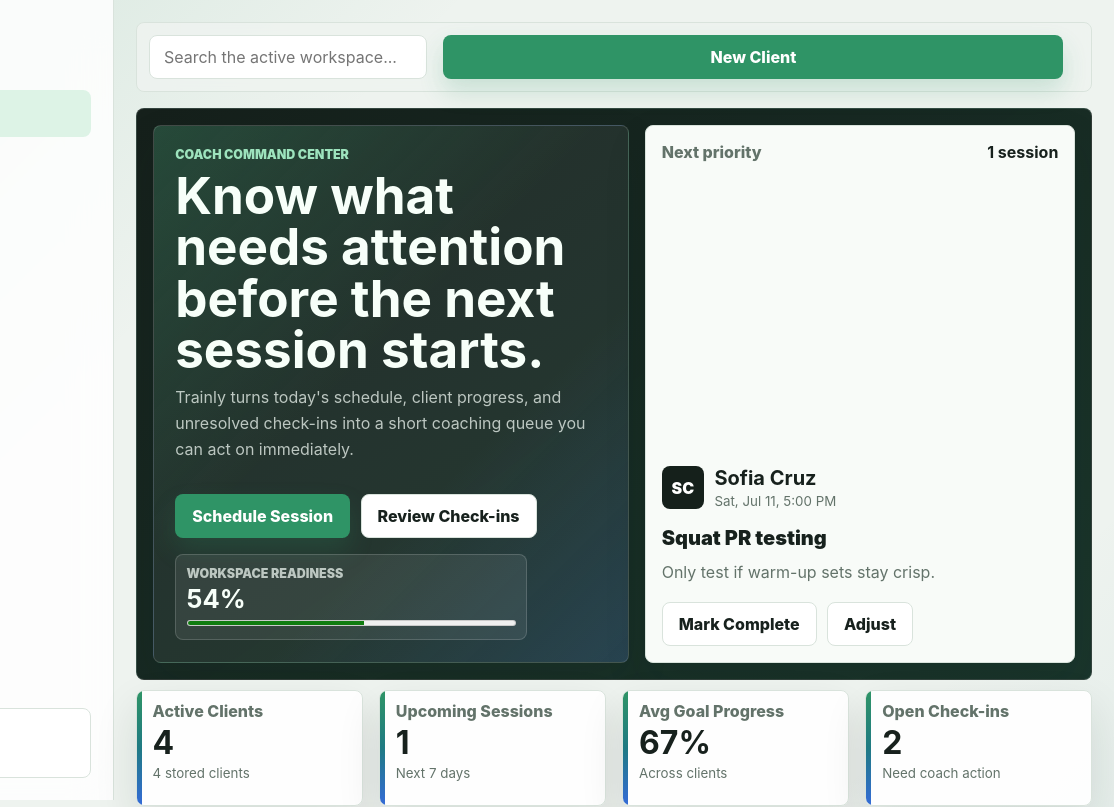
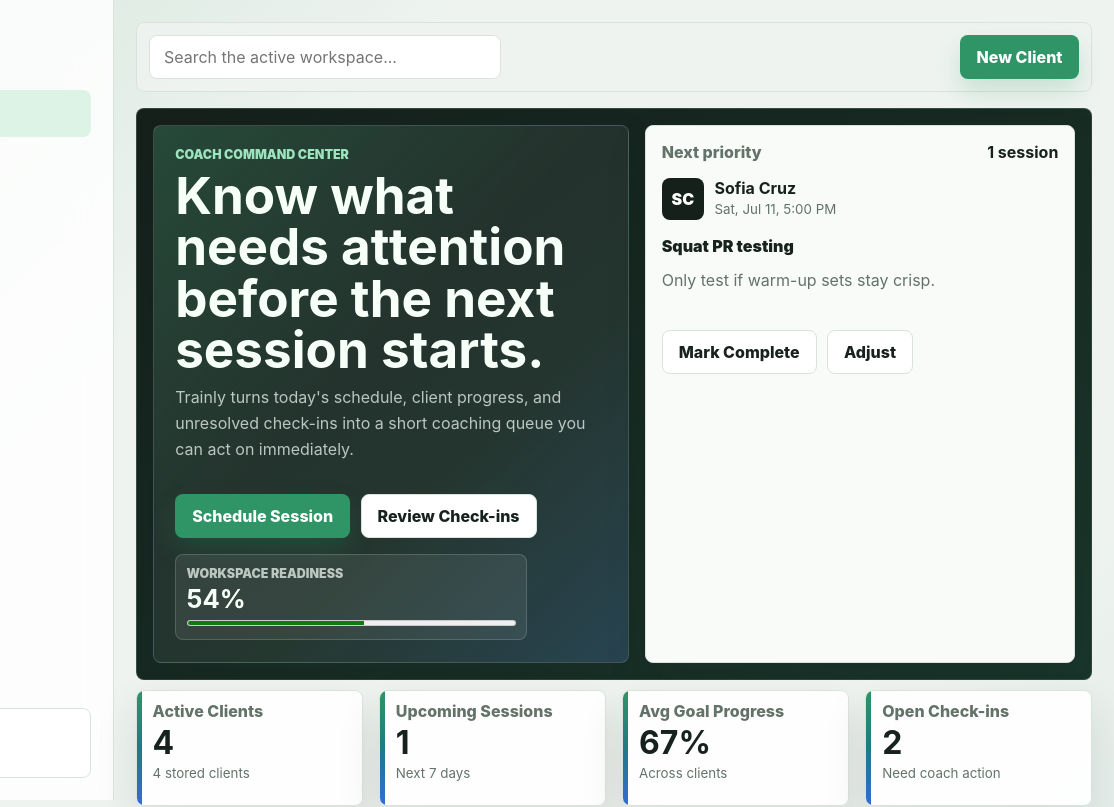
Before and after one commit to asapr4y/trainly, a website: page index.html in a window 1280 px wide. Shown: the top 807 px of the page, 166-1280 px from the left. Drawn offline with Linux system fonts and the light colour scheme.

Commit message:
Balance dashboard priority card

```diff
--- a/app.js
+++ b/app.js
@@ -358,6 +358,38 @@ let currentView = "dashboard";
 let sessionFilter = "upcoming";
 let checkinFilter = "open";
 let drawerContext = null;
+
+const canonicalClientNames = {
+  "client-maya": "Maya Chen",
+  "client-jon": "Jon Bell",
+  "client-sofia": "Sofia Cruz",
+  "client-andre": "Andre Ramos"
+};
+
+const reconcileClientReferences = () => {
+  const clientIds = new Set(clients.map((client) => client.id));
+  const clientByName = new Map(clients.map((client) => [client.name.toLowerCase(), client.id]));
+  const resolveClientId = (clientId) => {
+    if (clientIds.has(clientId)) return clientId;
+    const canonicalName = canonicalClientNames[clientId];
+    return canonicalName ? clientByName.get(canonicalName.toLowerCase()) || clientId : clientId;
+  };
+
+  sessions = sessions.map((session) => ({ ...session, clientId: resolveClientId(session.clientId) }));
+  progressEntries = progressEntries.map((entry) => ({ ...entry, clientId: resolveClientId(entry.clientId) }));
+  checkins = checkins.map((checkin) => ({ ...checkin, clientId: resolveClientId(checkin.clientId) }));
+  workouts = workouts.map((workout) => ({
+    ...workout,
+    clientIds: workout.clientIds.map(resolveClientId)
+  }));
+
+  stores.sessions.saveAll(sessions);
+  stores.progress.saveAll(progressEntries);
+  stores.checkins.saveAll(checkins);
+  stores.workouts.saveAll(workouts);
+};
+
+reconcileClientReferences();
 
 const elements = {
   sidebar: document.querySelector("[data-sidebar]"),
--- a/styles.css
+++ b/styles.css
@@ -216,8 +216,9 @@ h3 {
   top: 0;
   z-index: 20;
   display: grid;
-  grid-template-columns: auto 1fr auto;
+  grid-template-columns: minmax(14rem, 22rem) auto;
   align-items: center;
+  justify-content: space-between;
   gap: var(--space-3);
   padding: 0.75rem;
   margin-bottom: var(--space-3);
@@ -225,6 +226,10 @@ h3 {
   border: 1px solid var(--line);
   border-radius: var(--radius);
   backdrop-filter: blur(18px);
+}
+
+.topbar .primary-action {
+  justify-self: end;
 }
 
 .menu-button,
@@ -470,22 +475,32 @@ button:disabled {
 .spotlight-panel {
   display: flex;
   flex-direction: column;
-  justify-content: space-between;
+  justify-content: flex-start;
   background: #f8fbf8;
   color: var(--text);
-  min-height: 16rem;
+  min-height: 14rem;
+}
+
+.spotlight-panel .panel-header {
+  margin-bottom: var(--space-3);
+}
+
+.spotlight-panel [data-dashboard-spotlight] {
+  display: grid;
+  gap: var(--space-2);
 }
 
 .spotlight-client {
   display: flex;
   align-items: center;
   gap: var(--space-2);
-  margin-bottom: var(--space-3);
+  margin-bottom: var(--space-1);
 }
 
 .spotlight-client strong {
   display: block;
-  font-size: var(--font-lg);
+  font-size: var(--font-md);
+  line-height: 1.2;
 }
 
 .spotlight-client small {
@@ -493,8 +508,9 @@ button:disabled {
 }
 
 .spotlight-panel > div:not(.panel-header) > p:first-of-type {
-  margin-bottom: var(--space-2);
-  font-size: var(--font-lg);
+  margin-bottom: 0;
+  font-size: var(--font-md);
+  line-height: 1.35;
   font-weight: 900;
 }
 
@@ -503,7 +519,7 @@ button:disabled {
   display: flex;
   flex-wrap: wrap;
   gap: var(--space-2);
-  margin-top: var(--space-3);
+  margin-top: var(--space-2);
 }
 
 .spotlight-empty {
```
